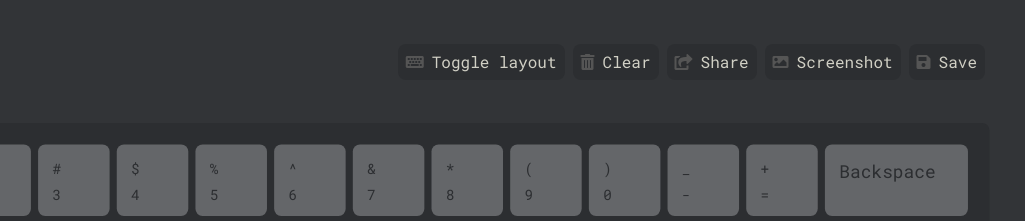
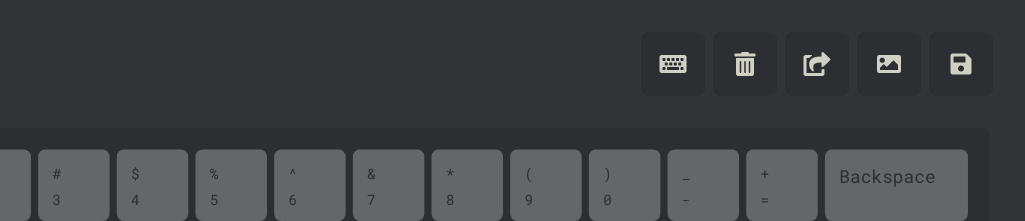
Before and after one commit to monkeytypegame/monkeytype-fingermap, a website with bundled scripts: page index.html in a window 1280 px wide. Shown: the top 221 px of the page, 255-1280 px from the left. Built offline with nearby package versions, Linux system fonts and the light colour scheme.

Commit message:
update nav buttons and max keyboard scale

```diff
--- a/index.html
+++ b/index.html
@@ -46,40 +46,25 @@
           <div class="icon">
             <i class="fas fa-keyboard"></i>
           </div>
-          <div class="text">
-            Toggle layout
-          </div>
         </div>
         <div class="button clear">
           <div class="icon">
             <i class="fas fa-trash-alt"></i>
-          </div>
-          <div class="text">
-            Clear
           </div>
         </div>
         <div class="button share">
           <div class="icon">
             <i class="fas fa-share-square"></i>
           </div>
-          <div class="text">
-            Share
-          </div>
         </div>
         <div class="button screenshot">
           <div class="icon">
             <i class="fas fa-image"></i>
           </div>
-          <div class="text">
-            Screenshot
-          </div>
         </div>
         <div class="button save">
           <div class="icon">
             <i class="fas fa-save"></i>
-          </div>
-          <div class="text">
-            Save
           </div>
         </div>
       </div>
--- a/sass/style.scss
+++ b/sass/style.scss
@@ -108,13 +108,13 @@ body{
     justify-content: right;
     align-content: center;
     gap: .5rem;
-    font-size: 1em;
-    line-height: 1.25em;
-    padding: .5em;
+    font-size: 1.5rem;
     .button{
       display: grid;
       grid-auto-flow: column;
       gap: .5rem;
+      width: 4rem;
+      height: 4rem;
       padding: .5em;
       background: var(--sub-alt-color);
       border-radius: var(--roundness);
@@ -122,8 +122,10 @@ body{
       user-select: none;
       cursor: pointer;
       .icon{
-        text-align: right;
-        color: #555;
+        display: flex;
+        justify-content: center;
+        align-items: center;
+        color: var(--text-color);
       }
       .text{
         color: var(--text-color);
@@ -132,6 +134,9 @@ body{
       &.active {
         background: var(--text-color);
         outline: none;
+        .icon {
+          color: var(--bg-color);
+        }
         .text {
           color: var(--bg-color);
         }
@@ -140,6 +145,9 @@ body{
         background: var(--text-color);
         outline: none;
         cursor: pointer;
+        .icon{
+          color: var(--sub-alt-color);
+        }
         .text{
           color: var(--bg-color);
         }
@@ -147,11 +155,10 @@ body{
     }
     .hamburger {
       align-self: flex-end;
-      max-width: 2rem;
     }
   }
 }
-@media (max-width: 600px) {
+@media (max-width: 767px) {
   .nav {
     .buttons {
       .button:not(.hamburger) {
@@ -163,14 +170,20 @@ body{
         flex-direction: column;
         flex-wrap: nowrap;
         align-content: flex-end;
+        font-size: 1rem;
         .button {
           display: grid;
+          width: unset;
+          height: unset;
+          .icon {
+            justify-content: right;
+          }
         }
       }
     }
   }
 }
-@media (min-width: 601px) {
+@media (min-width: 768px) {
   .nav {
     .buttons {
       .hamburger {
--- a/script/keyboard.js
+++ b/script/keyboard.js
@@ -30,7 +30,7 @@ export function init(layout) {
 
   const scaleRefEl = document.querySelector(".ratioScalingSpacer");
   const scaleTargetEl = document.querySelector(".keyboardFingersWrapper");
-  const MAX_SCALE = 1;
+  const MAX_SCALE = 2;
   const resizeObserver = new ResizeObserver((entries) => {
     for (const entry of entries) {
       let scale = Math.min(
```
Also changed, not shown: css/style.css.
